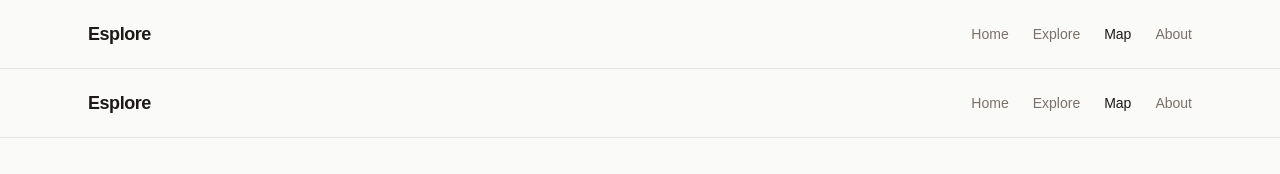
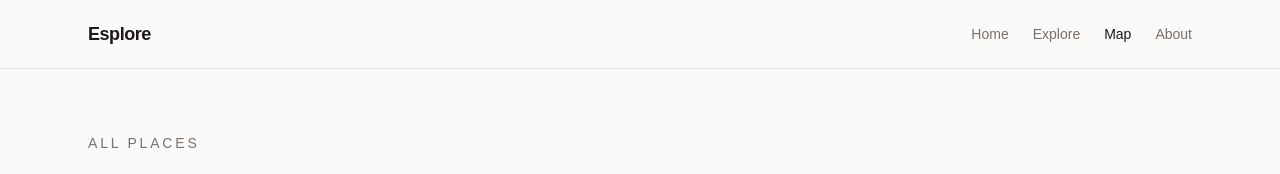
Before and after one commit to esmbor/esplore, a Next.js app: page /map in a window 1280 px wide. Shown: the top 174 px of the page. Built offline with nearby package versions, Linux system fonts and the light colour scheme; no server answers; the database is empty.

Commit message:
Remove double header in /map

```diff
--- a/app/components/MapClient.tsx
+++ b/app/components/MapClient.tsx
@@ -5,7 +5,6 @@ import { useSearchParams } from "next/navigation";
 import "leaflet/dist/leaflet.css";
 
 import { categories } from "../data/categories";
-import Header from "./Header";
 
 type MapPlace = {
   name: string;
@@ -246,8 +245,6 @@ export default function MapClient({ places }: MapClientProps) {
 
   return (
     <main className="min-h-screen bg-stone-50 text-stone-900">
-      <Header />
-
       <section className="mx-auto max-w-6xl px-6 py-16">
         <p className="text-sm font-medium uppercase tracking-[0.2em] text-stone-500">
           All places
```
